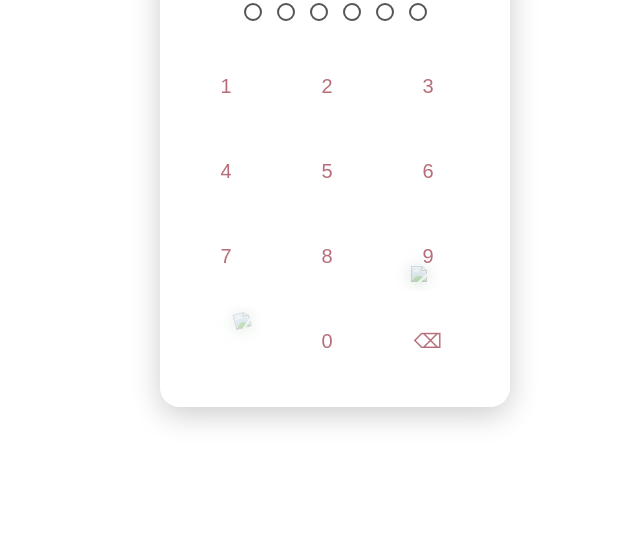
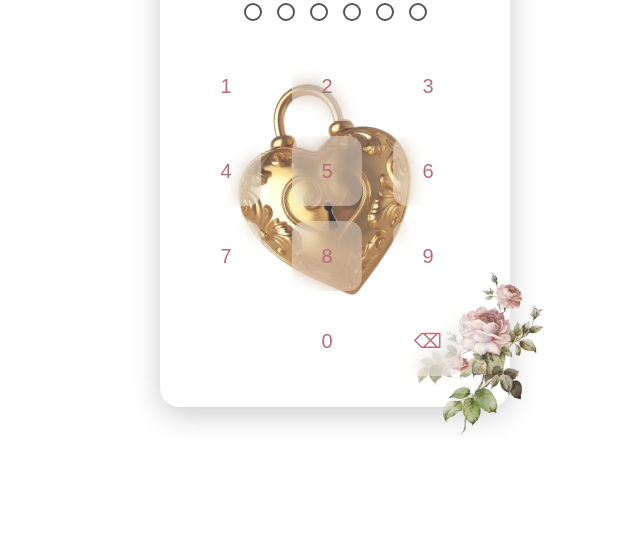
Before and after one commit to satriabayuu3-commits/memories, a plain HTML site: page index.html in a window 1280 px wide. Shown: the part 249-800 px from the top of the page, without its empty margins (305-945 px from the left). Drawn offline with Linux system fonts and the light colour scheme.

Commit message:
Update index.html

```diff
--- a/index.html
+++ b/index.html
@@ -13,9 +13,9 @@
     <div class="container">
 
         <div class="card">
-            <img src="images/gembok.png" class="kunci gembok">
-            <img src="images/bunga.png" class="kunci bunga">
-            <img src="images/kunci.png" class="kunci kunci1">
+            <img src="images/gembok.webp" class="kunci gembok">
+            <img src="images/bunga.webp" class="kunci bunga">
+            <img src="images/kunci.webp" class="kunci kunci1">
             <h1>love lock</h1>
 
             <p id="hint">...</p>
```
